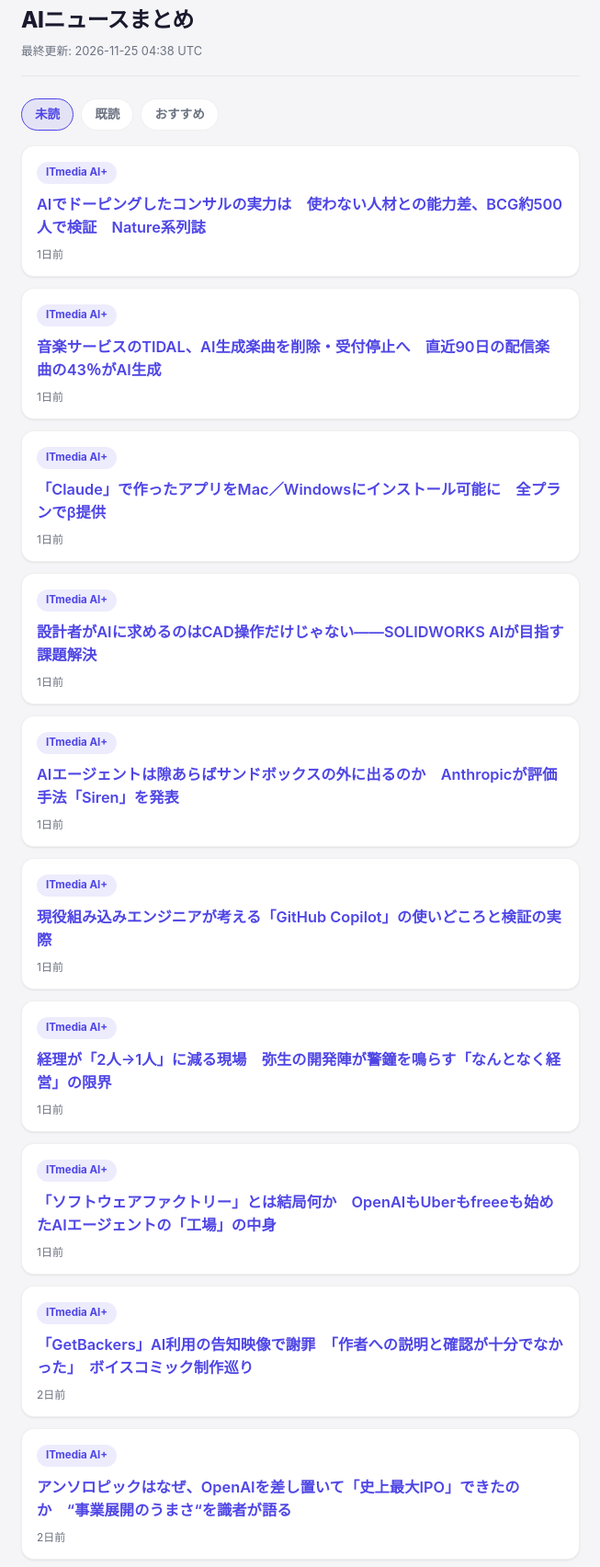
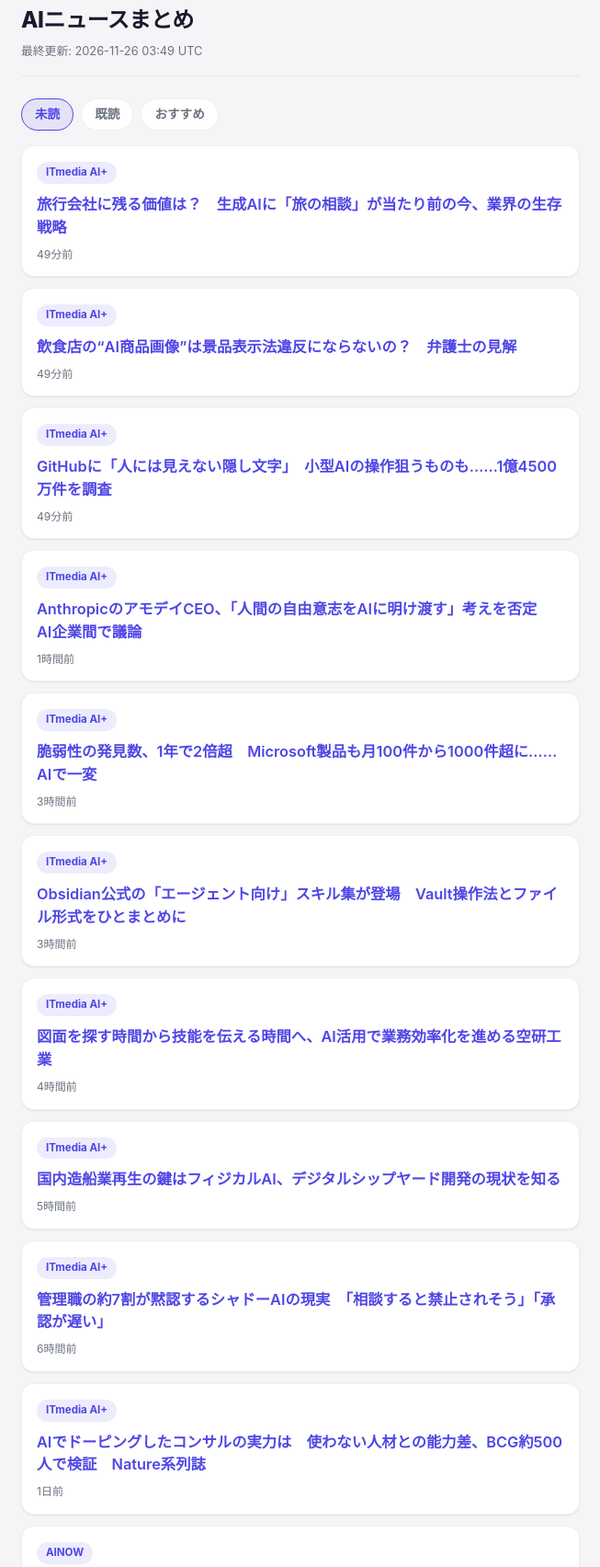
Before and after one commit to drippinghydrangea-a11y/ai-news-app, a plain HTML site: page docs/index.html in a window 1280 px wide. Shown: the part 25-1729 px from the top of the page at 92% size, without its empty margins (313-966 px from the left). Drawn offline with Linux system fonts and the light colour scheme.

Commit message:
Update AI news

```diff
--- a/docs/index.html
+++ b/docs/index.html
@@ -123,7 +123,7 @@
 <body data-view="unread">
   <header>
     <h1>AIニュースまとめ</h1>
-    <div class="updated">最終更新: 2026-11-25 04:38 UTC</div>
+    <div class="updated">最終更新: 2026-11-26 03:49 UTC</div>
   </header>
   <div class="tabs">
     <button class="tab-btn active" data-view="unread" type="button">未読</button>
@@ -132,82 +132,82 @@
   </div>
   <div class="empty-state" id="empty-state" hidden></div>
 
+  <div class="card" data-link="https://www.itmedia.co.jp/business/articles/2611/26/news033.html" data-recommended="false">
+    <div class="source">ITmedia AI+</div>
+    <div class="title"><a href="https://www.itmedia.co.jp/business/articles/2611/26/news033.html" target="_blank" rel="noopener">旅行会社に残る価値は？　生成AIに「旅の相談」が当たり前の今、業界の生存戦略</a></div>
+    <div class="date" data-timestamp="2026-11-26T03:00:00Z">2026-11-26 03:00 UTC</div>
+
+
+  </div>
+
+  <div class="card" data-link="https://www.itmedia.co.jp/news/article/2611/26/2000003447/" data-recommended="false">
+    <div class="source">ITmedia AI+</div>
+    <div class="title"><a href="https://www.itmedia.co.jp/news/article/2611/26/2000003447/" target="_blank" rel="noopener">飲食店の“AI商品画像”は景品表示法違反にならないの？　弁護士の見解</a></div>
+    <div class="date" data-timestamp="2026-11-26T03:00:00Z">2026-11-26 03:00 UTC</div>
+
+
+  </div>
+
+  <div class="card" data-link="https://www.itmedia.co.jp/news/article/2611/26/2000003460/" data-recommended="false">
+    <div class="source">ITmedia AI+</div>
+    <div class="title"><a href="https://www.itmedia.co.jp/news/article/2611/26/2000003460/" target="_blank" rel="noopener">GitHubに「人には見えない隠し文字」　小型AIの操作狙うものも……1億4500万件を調査</a></div>
+    <div class="date" data-timestamp="2026-11-26T03:00:00Z">2026-11-26 03:00 UTC</div>
+
+
+  </div>
+
+  <div class="card" data-link="https://www.itmedia.co.jp/news/article/2611/26/2000003473/" data-recommended="false">
+    <div class="source">ITmedia AI+</div>
+    <div class="title"><a href="https://www.itmedia.co.jp/news/article/2611/26/2000003473/" target="_blank" rel="noopener">AnthropicのアモデイCEO、「人間の自由意志をAIに明け渡す」考えを否定　AI企業間で議論</a></div>
+    <div class="date" data-timestamp="2026-11-26T02:24:00Z">2026-11-26 02:24 UTC</div>
+
+
+  </div>
+
+  <div class="card" data-link="https://www.itmedia.co.jp/news/article/2611/26/2000003446/" data-recommended="false">
+    <div class="source">ITmedia AI+</div>
+    <div class="title"><a href="https://www.itmedia.co.jp/news/article/2611/26/2000003446/" target="_blank" rel="noopener">脆弱性の発見数、1年で2倍超　Microsoft製品も月100件から1000件超に……AIで一変</a></div>
+    <div class="date" data-timestamp="2026-11-26T01:00:00Z">2026-11-26 01:00 UTC</div>
+
+
+  </div>
+
+  <div class="card" data-link="https://www.itmedia.co.jp/aiplus/article/2611/26/2000003470/" data-recommended="false">
+    <div class="source">ITmedia AI+</div>
+    <div class="title"><a href="https://www.itmedia.co.jp/aiplus/article/2611/26/2000003470/" target="_blank" rel="noopener">Obsidian公式の「エージェント向け」スキル集が登場　Vault操作法とファイル形式をひとまとめに</a></div>
+    <div class="date" data-timestamp="2026-11-26T00:37:03Z">2026-11-26 00:37 UTC</div>
+
+
+  </div>
+
+  <div class="card" data-link="https://monoist.itmedia.co.jp/mn/articles/2611/26/news014.html" data-recommended="false">
+    <div class="source">ITmedia AI+</div>
+    <div class="title"><a href="https://monoist.itmedia.co.jp/mn/articles/2611/26/news014.html" target="_blank" rel="noopener">図面を探す時間から技能を伝える時間へ、AI活用で業務効率化を進める空研工業</a></div>
+    <div class="date" data-timestamp="2026-11-26T00:00:00Z">2026-11-26 00:00 UTC</div>
+
+
+  </div>
+
+  <div class="card" data-link="https://monoist.itmedia.co.jp/mn/articles/2611/26/news018.html" data-recommended="false">
+    <div class="source">ITmedia AI+</div>
+    <div class="title"><a href="https://monoist.itmedia.co.jp/mn/articles/2611/26/news018.html" target="_blank" rel="noopener">国内造船業再生の鍵はフィジカルAI、デジタルシップヤード開発の現状を知る</a></div>
+    <div class="date" data-timestamp="2026-11-25T23:00:00Z">2026-11-25 23:00 UTC</div>
+
+
+  </div>
+
+  <div class="card" data-link="https://kn.itmedia.co.jp/kn/article/2611/26/2000003428/" data-recommended="false">
+    <div class="source">ITmedia AI+</div>
+    <div class="title"><a href="https://kn.itmedia.co.jp/kn/article/2611/26/2000003428/" target="_blank" rel="noopener">管理職の約7割が黙認するシャドーAIの現実　「相談すると禁止されそう」「承認が遅い」</a></div>
+    <div class="date" data-timestamp="2026-11-25T22:00:00Z">2026-11-25 22:00 UTC</div>
+
+
+  </div>
+
   <div class="card" data-link="https://www.itmedia.co.jp/news/article/2611/25/2000003421/" data-recommended="false">
     <div class="source">ITmedia AI+</div>
     <div class="title"><a href="https://www.itmedia.co.jp/news/article/2611/25/2000003421/" target="_blank" rel="noopener">AIでドーピングしたコンサルの実力は　使わない人材との能力差、BCG約500人で検証　Nature系列誌</a></div>
     <div class="date" data-timestamp="2026-11-25T03:00:00Z">2026-11-25 03:00 UTC</div>
-
-
-  </div>
-
-  <div class="card" data-link="https://www.itmedia.co.jp/news/article/2611/25/2000003433/" data-recommended="false">
-    <div class="source">ITmedia AI+</div>
-    <div class="title"><a href="https://www.itmedia.co.jp/news/article/2611/25/2000003433/" target="_blank" rel="noopener">音楽サービスのTIDAL、AI生成楽曲を削除・受付停止へ　直近90日の配信楽曲の43％がAI生成</a></div>
-    <div class="date" data-timestamp="2026-11-25T01:57:02Z">2026-11-25 01:57 UTC</div>
-
-
-  </div>
-
-  <div class="card" data-link="https://www.itmedia.co.jp/news/article/2611/25/2000003431/" data-recommended="false">
-    <div class="source">ITmedia AI+</div>
-    <div class="title"><a href="https://www.itmedia.co.jp/news/article/2611/25/2000003431/" target="_blank" rel="noopener">「Claude」で作ったアプリをMac／Windowsにインストール可能に　全プランでβ提供</a></div>
-    <div class="date" data-timestamp="2026-11-25T01:07:59Z">2026-11-25 01:07 UTC</div>
-
-
-  </div>
-
-  <div class="card" data-link="https://monoist.itmedia.co.jp/mn/articles/2611/25/news005.html" data-recommended="false">
-    <div class="source">ITmedia AI+</div>
-    <div class="title"><a href="https://monoist.itmedia.co.jp/mn/articles/2611/25/news005.html" target="_blank" rel="noopener">設計者がAIに求めるのはCAD操作だけじゃない――SOLIDWORKS AIが目指す課題解決</a></div>
-    <div class="date" data-timestamp="2026-11-25T00:00:00Z">2026-11-25 00:00 UTC</div>
-
-
-  </div>
-
-  <div class="card" data-link="https://www.itmedia.co.jp/news/article/2611/25/2000003430/" data-recommended="false">
-    <div class="source">ITmedia AI+</div>
-    <div class="title"><a href="https://www.itmedia.co.jp/news/article/2611/25/2000003430/" target="_blank" rel="noopener">AIエージェントは隙あらばサンドボックスの外に出るのか　Anthropicが評価手法「Siren」を発表</a></div>
-    <div class="date" data-timestamp="2026-11-24T22:41:42Z">2026-11-24 22:41 UTC</div>
-
-
-  </div>
-
-  <div class="card" data-link="https://monoist.itmedia.co.jp/mn/articles/2611/25/news009.html" data-recommended="false">
-    <div class="source">ITmedia AI+</div>
-    <div class="title"><a href="https://monoist.itmedia.co.jp/mn/articles/2611/25/news009.html" target="_blank" rel="noopener">現役組み込みエンジニアが考える「GitHub Copilot」の使いどころと検証の実際</a></div>
-    <div class="date" data-timestamp="2026-11-24T22:00:00Z">2026-11-24 22:00 UTC</div>
-
-
-  </div>
-
-  <div class="card" data-link="https://www.itmedia.co.jp/business/articles/2611/25/news020.html" data-recommended="false">
-    <div class="source">ITmedia AI+</div>
-    <div class="title"><a href="https://www.itmedia.co.jp/business/articles/2611/25/news020.html" target="_blank" rel="noopener">経理が「2人→1人」に減る現場　弥生の開発陣が警鐘を鳴らす「なんとなく経営」の限界</a></div>
-    <div class="date" data-timestamp="2026-11-24T22:00:00Z">2026-11-24 22:00 UTC</div>
-
-
-  </div>
-
-  <div class="card" data-link="https://atmarkit.itmedia.co.jp/ait/articles/2611/25/news002.html" data-recommended="false">
-    <div class="source">ITmedia AI+</div>
-    <div class="title"><a href="https://atmarkit.itmedia.co.jp/ait/articles/2611/25/news002.html" target="_blank" rel="noopener">「ソフトウェアファクトリー」とは結局何か　OpenAIもUberもfreeeも始めたAIエージェントの「工場」の中身</a></div>
-    <div class="date" data-timestamp="2026-11-24T20:00:00Z">2026-11-24 20:00 UTC</div>
-
-
-  </div>
-
-  <div class="card" data-link="https://www.itmedia.co.jp/aiplus/article/2611/24/2000003424/" data-recommended="false">
-    <div class="source">ITmedia AI+</div>
-    <div class="title"><a href="https://www.itmedia.co.jp/aiplus/article/2611/24/2000003424/" target="_blank" rel="noopener">「GetBackers」AI利用の告知映像で謝罪　「作者への説明と確認が十分でなかった」　ボイスコミック制作巡り</a></div>
-    <div class="date" data-timestamp="2026-11-24T10:51:37Z">2026-11-24 10:51 UTC</div>
-
-
-  </div>
-
-  <div class="card" data-link="https://www.itmedia.co.jp/business/articles/2611/24/news035.html" data-recommended="false">
-    <div class="source">ITmedia AI+</div>
-    <div class="title"><a href="https://www.itmedia.co.jp/business/articles/2611/24/news035.html" target="_blank" rel="noopener">アンソロピックはなぜ、OpenAIを差し置いて「史上最大IPO」できたのか　“事業展開のうまさ“を識者が語る</a></div>
-    <div class="date" data-timestamp="2026-11-24T08:00:00Z">2026-11-24 08:00 UTC</div>
 
 
   </div>
```
